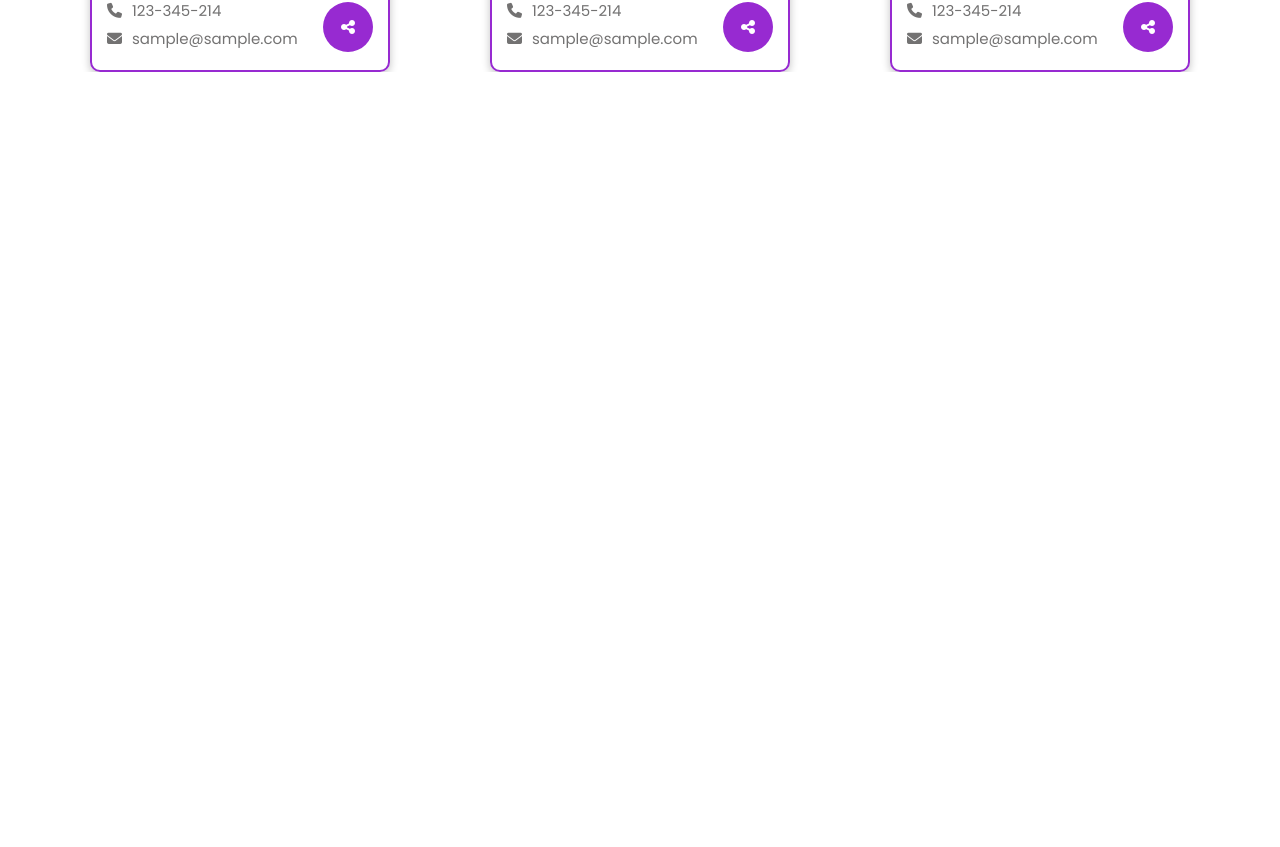
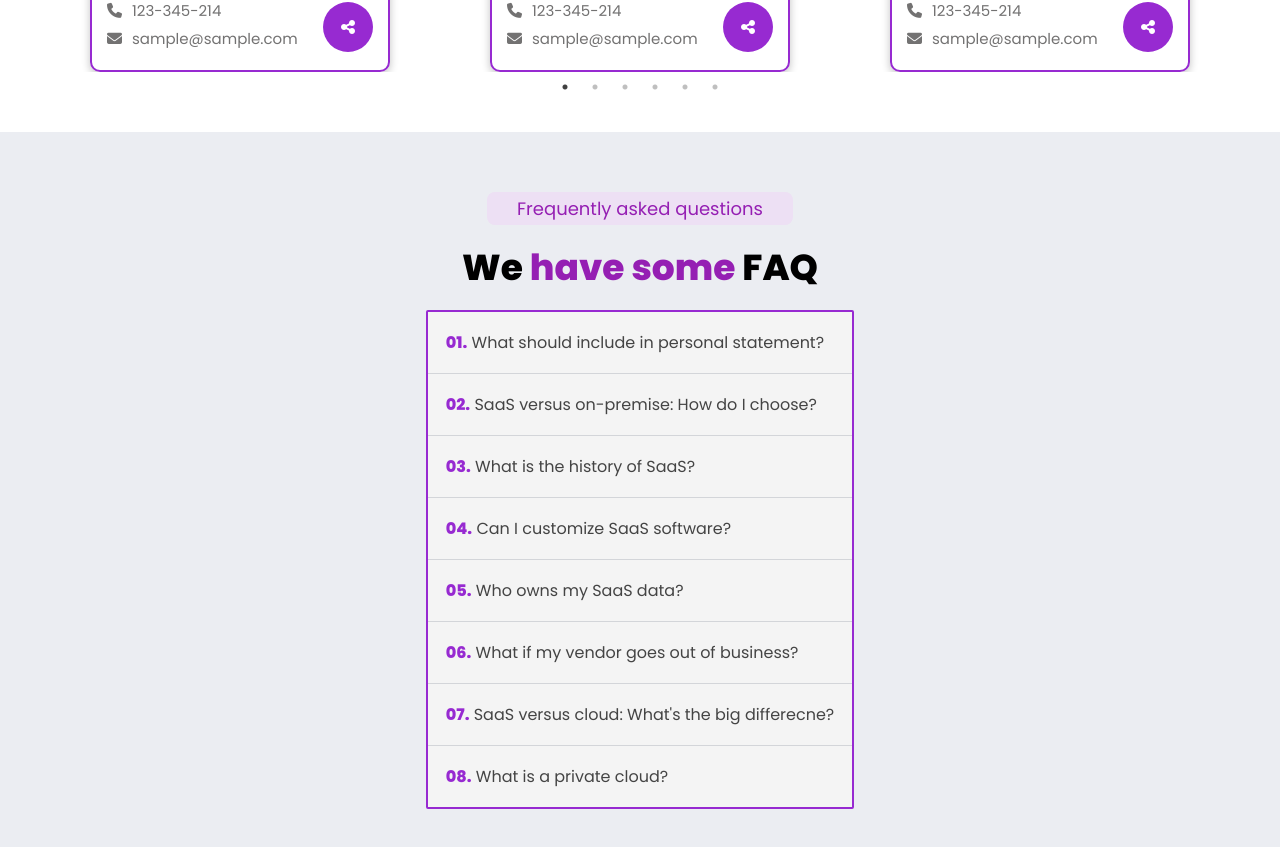
Before and after one commit to Sh4ke96/Sassio, a React (Create React App) app: page / in a window 1280 px wide. Shown: the part 4618-5465 px from the top of the page. Before the commit the page ends 4750 px from the top, so only its background shows below. Built offline with nearby package versions, Linux system fonts and the light colour scheme.

Commit message:
add faq component, install accordion and create accordion component in faq

```diff
--- a/package.json
+++ b/package.json
@@ -7,6 +7,7 @@
     "@testing-library/react": "^11.2.7",
     "@testing-library/user-event": "^12.8.3",
     "react": "^17.0.2",
+    "react-accessible-accordion": "^3.3.5",
     "react-dom": "^17.0.2",
     "react-scripts": "4.0.3",
     "react-slick": "^0.28.1",
--- a/src/App.js
+++ b/src/App.js
@@ -5,6 +5,7 @@ import About2 from "./components/About2/about2";
 import Features from "./components/Features/features";
 import Features2 from "./components/Features2/features2";
 import Team from "./components/Team/team";
+import Faq from "./components/Faq/faq";
 
 function App() {
   return (
@@ -16,6 +17,7 @@ function App() {
       <Features />
       <Features2 />
       <Team />
+      <Faq />
     </>
   );
 }
--- /dev/null
+++ b/src/components/Accordion/accordion.js
@@ -0,0 +1,143 @@
+import React from "react";
+
+import { Wrapper } from "./accordion.styled";
+
+import {
+  Accordion,
+  AccordionItem,
+  AccordionItemHeading,
+  AccordionItemButton,
+  AccordionItemPanel,
+} from "react-accessible-accordion";
+
+// BASIC STYLES FOR ACCORDION
+import "react-accessible-accordion/dist/fancy-example.css";
+
+export default function Example() {
+  return (
+    <Wrapper>
+      <Accordion className="accordion-container">
+        <AccordionItem>
+          <AccordionItemHeading>
+            <AccordionItemButton className="accordion-title">
+              <span className="accordion-title-number">01.</span> What should
+              include in personal statement?
+            </AccordionItemButton>
+          </AccordionItemHeading>
+          <AccordionItemPanel>
+            <p className="accordion-answer">
+              Exercitation in fugiat est ut ad ea cupidatat ut in cupidatat
+              occaecat ut occaecat consequat est minim minim esse tempor laborum
+              consequat esse adipisicing eu reprehenderit enim.
+            </p>
+          </AccordionItemPanel>
+        </AccordionItem>
+        <AccordionItem>
+          <AccordionItemHeading>
+            <AccordionItemButton className="accordion-title">
+              <span className="accordion-title-number">02.</span> SaaS versus
+              on-premise: How do I choose?
+            </AccordionItemButton>
+          </AccordionItemHeading>
+          <AccordionItemPanel>
+            <p className="accordion-answer">
+              Exercitation in fugiat est ut ad ea cupidatat ut in cupidatat
+              occaecat ut occaecat consequat est minim minim esse tempor laborum
+              consequat esse adipisicing eu reprehenderit enim.
+            </p>
+          </AccordionItemPanel>
+        </AccordionItem>
+        <AccordionItem>
+          <AccordionItemHeading>
+            <AccordionItemButton className="accordion-title">
+              <span className="accordion-title-number">03.</span> What is the
+              history of SaaS?
+            </AccordionItemButton>
+          </AccordionItemHeading>
+          <AccordionItemPanel>
+            <p className="accordion-answer">
+              Exercitation in fugiat est ut ad ea cupidatat ut in cupidatat
+              occaecat ut occaecat consequat est minim minim esse tempor laborum
+              consequat esse adipisicing eu reprehenderit enim.
+            </p>
+          </AccordionItemPanel>
+        </AccordionItem>
+        <AccordionItem>
+          <AccordionItemHeading>
+            <AccordionItemButton className="accordion-title">
+              <span className="accordion-title-number">04.</span> Can I
+              customize SaaS software?
+            </AccordionItemButton>
+          </AccordionItemHeading>
+          <AccordionItemPanel>
+            <p className="accordion-answer">
+              Exercitation in fugiat est ut ad ea cupidatat ut in cupidatat
+              occaecat ut occaecat consequat est minim minim esse tempor laborum
+              consequat esse adipisicing eu reprehenderit enim.
+            </p>
+          </AccordionItemPanel>
+        </AccordionItem>
+        <AccordionItem>
+          <AccordionItemHeading>
+            <AccordionItemButton className="accordion-title">
+              <span className="accordion-title-number">05.</span> Who owns my
+              SaaS data?
+            </AccordionItemButton>
+          </AccordionItemHeading>
+          <AccordionItemPanel>
+            <p className="accordion-answer">
+              Exercitation in fugiat est ut ad ea cupidatat ut in cupidatat
+              occaecat ut occaecat consequat est minim minim esse tempor laborum
+              consequat esse adipisicing eu reprehenderit enim.
+            </p>
+          </AccordionItemPanel>
+        </AccordionItem>
+        <AccordionItem>
+          <AccordionItemHeading>
+            <AccordionItemButton className="accordion-title">
+              <span className="accordion-title-number">06.</span> What if my
+              vendor goes out of business?
+            </AccordionItemButton>
+          </AccordionItemHeading>
+          <AccordionItemPanel>
+            <p className="accordion-answer">
+              Exercitation in fugiat est ut ad ea cupidatat ut in cupidatat
+              occaecat ut occaecat consequat est minim minim esse tempor laborum
+              consequat esse adipisicing eu reprehenderit enim.
+            </p>
+          </AccordionItemPanel>
+        </AccordionItem>
+        <AccordionItem>
+          <AccordionItemHeading>
+            <AccordionItemButton className="accordion-title">
+              <span className="accordion-title-number">07.</span> SaaS versus
+              cloud: What's the big differecne?
+            </AccordionItemButton>
+          </AccordionItemHeading>
+          <AccordionItemPanel>
+            <p className="accordion-answer">
+              Exercitation in fugiat est ut ad ea cupidatat ut in cupidatat
+              occaecat ut occaecat consequat est minim minim esse tempor laborum
+              consequat esse adipisicing eu reprehenderit enim.
+            </p>
+          </AccordionItemPanel>
+        </AccordionItem>
+        <AccordionItem>
+          <AccordionItemHeading>
+            <AccordionItemButton className="accordion-title">
+              <span className="accordion-title-number">08.</span> What is a
+              private cloud?
+            </AccordionItemButton>
+          </AccordionItemHeading>
+          <AccordionItemPanel>
+            <p className="accordion-answer">
+              Exercitation in fugiat est ut ad ea cupidatat ut in cupidatat
+              occaecat ut occaecat consequat est minim minim esse tempor laborum
+              consequat esse adipisicing eu reprehenderit enim.
+            </p>
+          </AccordionItemPanel>
+        </AccordionItem>
+      </Accordion>
+    </Wrapper>
+  );
+}
--- /dev/null
+++ b/src/components/Accordion/accordion.styled.js
@@ -0,0 +1,26 @@
+import styled from "styled-components";
+
+export const Wrapper = styled.div`
+  .accordion-container {
+    border: 2px solid #972ad1;
+    border-radius: 2px;
+    .accordion-title {
+      color: #444;
+      background-color: #f4f4f4;
+      cursor: pointer;
+      padding: 18px;
+      width: 100%;
+      text-align: left;
+      .accordion-title-number {
+        color: #972ad1;
+        font-weight: 800;
+      }
+    }
+    .accordion-title:hover {
+      background-color: #ddd;
+    }
+    .accordion-answer {
+      color: #444;
+    }
+  }
+`;
--- /dev/null
+++ b/src/components/Faq/faq.js
@@ -0,0 +1,19 @@
+import React from "react";
+import { Container } from "./faq.styled";
+import Example from "../Accordion/accordion";
+
+function Faq() {
+  return (
+    <Container>
+      <div className="faq-heading">
+        <span className="faq-title-tag">Frequently asked questions </span>
+        <h1 className="faq-title">
+          We <span className="faq-title-color">have some</span> FAQ
+        </h1>
+      </div>
+      <Example />
+    </Container>
+  );
+}
+
+export default Faq;
--- /dev/null
+++ b/src/components/Faq/faq.styled.js
@@ -0,0 +1,31 @@
+import styled from "styled-components";
+
+export const Container = styled.div`
+  display: flex;
+  flex-direction: column;
+  align-items: center;
+  background-color: #ebedf2;
+  padding: 60px 15px 60px 15px;
+  .faq-heading {
+    display: flex;
+    flex-direction: column;
+    align-items: center;
+    .faq-title-tag {
+      color: #951fb3;
+      font-size: 18px;
+      font-weight: 500;
+      padding: 3px 30px;
+      border-radius: 8px;
+      display: inline-block;
+      background-color: #ede0f4;
+    }
+    .faq-title {
+      margin: 15px 0;
+      font-size: 36px;
+      text-align: center;
+      .faq-title-color {
+        color: #951fb3;
+      }
+    }
+  }
+`;
--- a/src/components/Team/team.js
+++ b/src/components/Team/team.js
@@ -10,13 +10,14 @@ export default class Responsive extends Component {
     let settings = {
       centerMode: true,
       centerPadding: 0,
+      dots: true,
       infinite: true,
       speed: 500,
       slidesToShow: 3,
       slidesToScroll: 1,
       responsive: [
         {
-          breakpoint: 1000,
+          breakpoint: 1100,
           settings: {
             slidesToShow: 3,
             slidesToScroll: 1,
@@ -30,7 +31,7 @@ export default class Responsive extends Component {
           },
         },
         {
-          breakpoint: 600,
+          breakpoint: 799,
           settings: {
             slidesToShow: 1,
             slidesToScroll: 1,
```
Also changed, not shown: 1 other file (tests, documents, lock files or other folders).
